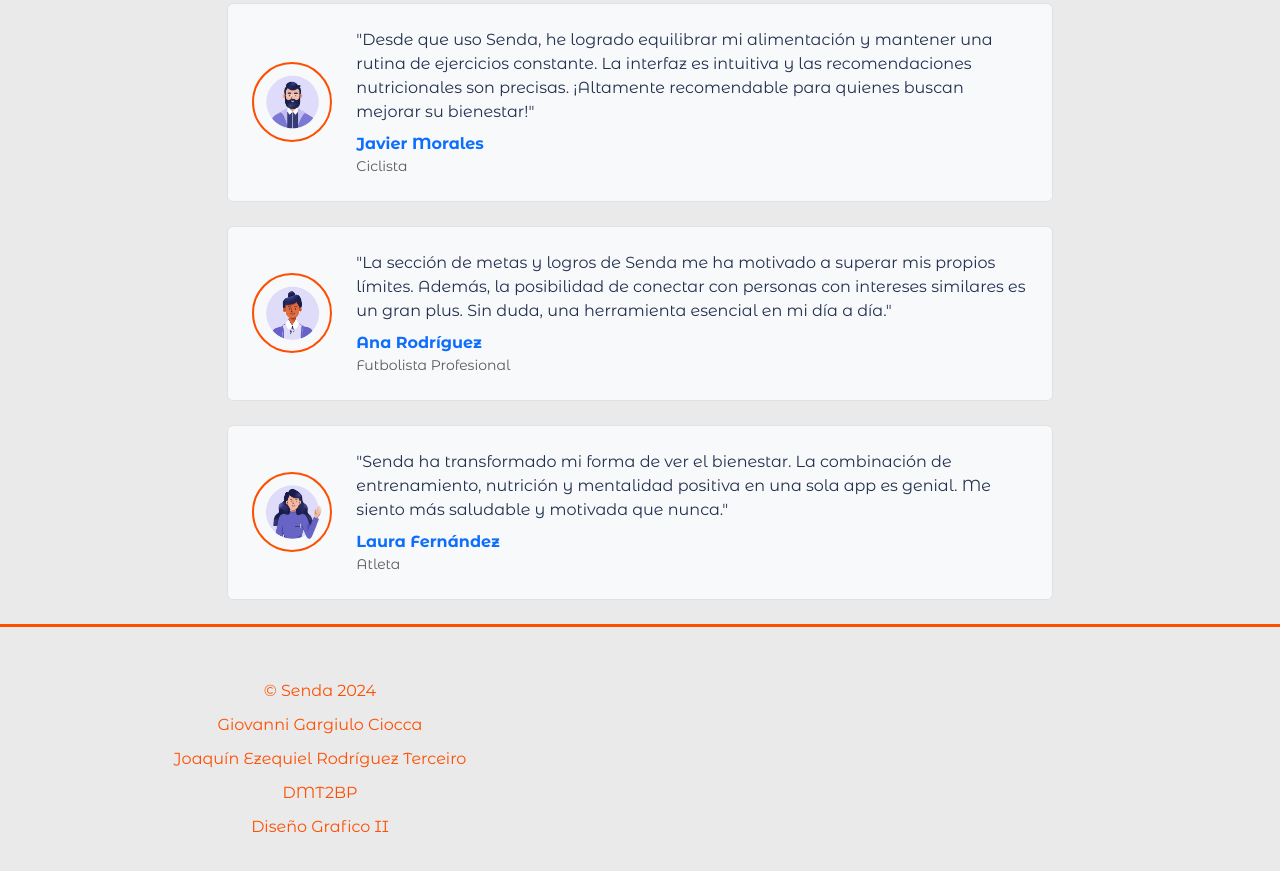
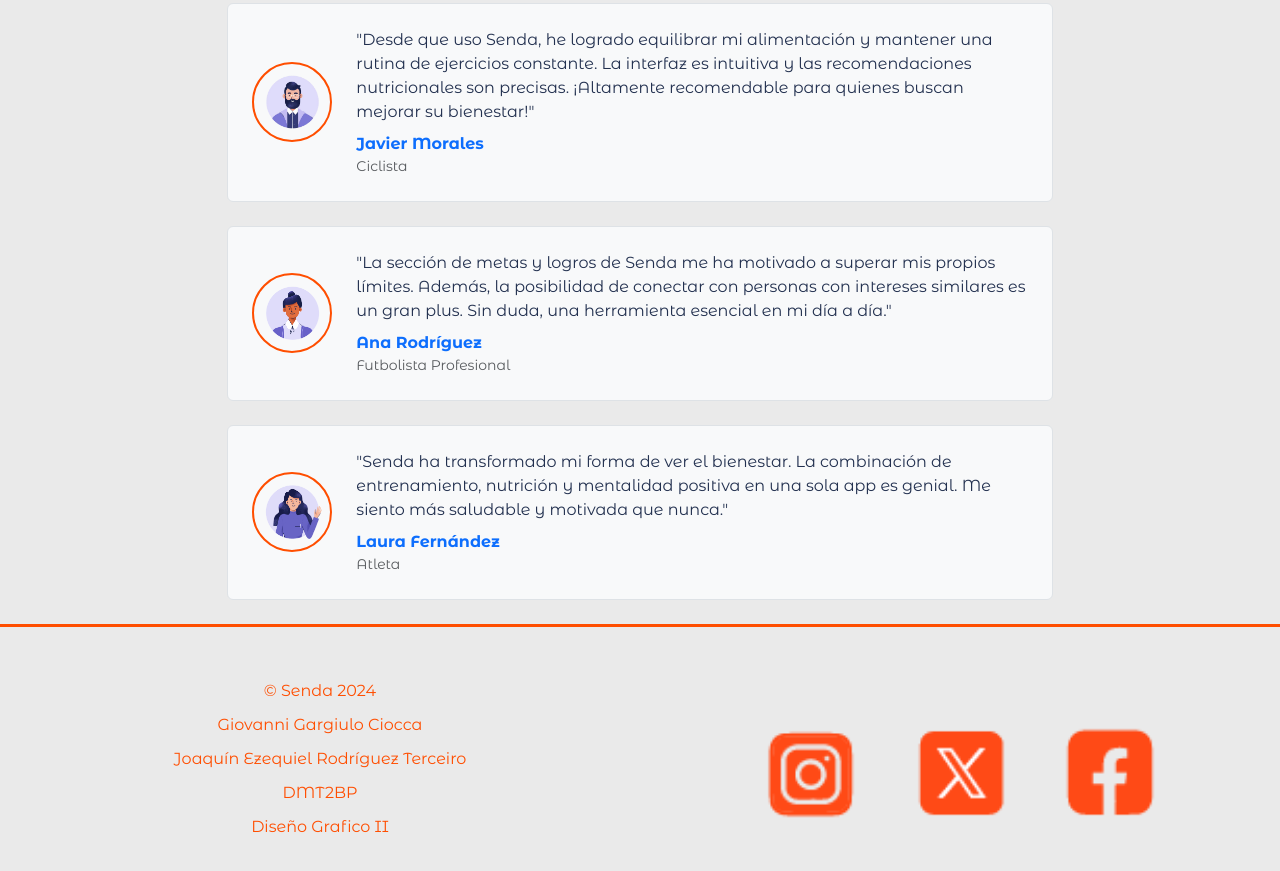
Before and after one commit to Giogargiulo05/Senda, a plain HTML site: page index.html in a window 1280 px wide. Shown: the part 1423-2294 px from the top of the page. Drawn offline with nearby package versions, Linux system fonts and the light colour scheme; files whose address does not match are found by name.

Commit message:
Update estilos.css

```diff
--- a/estilos.css
+++ b/estilos.css
@@ -218,7 +218,7 @@
 }
 
 #instagram {
-    background-image: url('../images/logo_insta.png');
+    background-image: url('logo_insta.png');
 }
 
 #instagram:hover {
@@ -226,7 +226,7 @@
 }
 
 #x {
-    background-image: url('../images/logos-tw.png');
+    background-image: url('logos-tw.png');
 }
 
 #x:hover {
@@ -234,7 +234,7 @@
 }
 
 #facebook {
-    background-image: url('../images/logo_facebook.png');
+    background-image: url('logo_facebook.png');
 }
 
 #facebook:hover {
```
